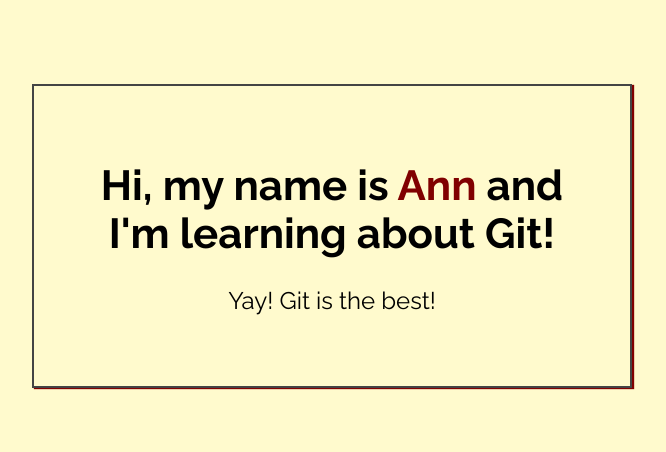
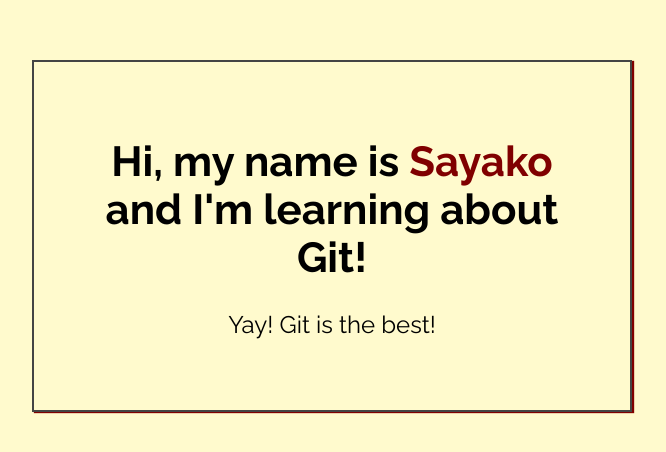
Before and after one commit to Sayako-Y/yarinaoshi-my-first-repo, a plain HTML site: page index.html in a window 1280 px wide. Shown: the part 164-616 px from the top of the page, without its empty margins (308-974 px from the left). Drawn offline with Linux system fonts and the light colour scheme.

Commit message:
Changed the name from Ann to Sayako at index.html:

```diff
--- a/index.html
+++ b/index.html
@@ -14,7 +14,7 @@
 <body>
 
     <div class="greeting">
-        <h1>Hi, my name is <span class="highlight">Ann</span> and I'm learning about Git! </h1>
+        <h1>Hi, my name is <span class="highlight">Sayako</span> and I'm learning about Git! </h1>
 
         <p>Yay! Git is the best!</p>
     </div>
```
